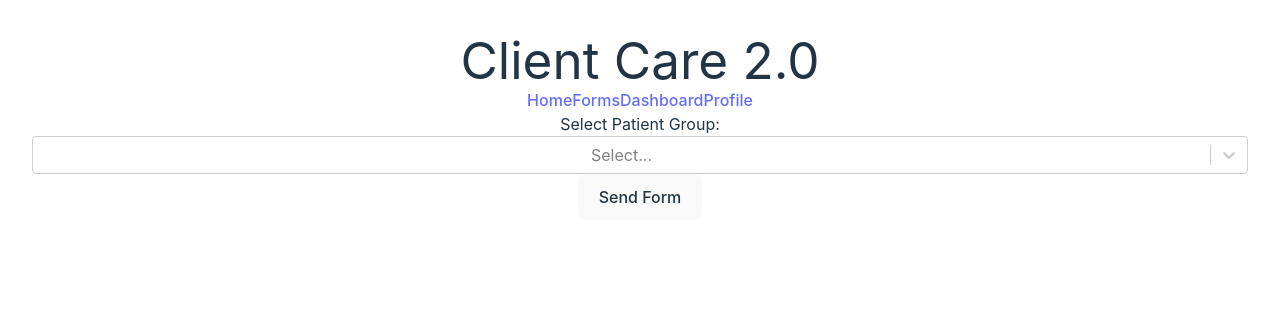
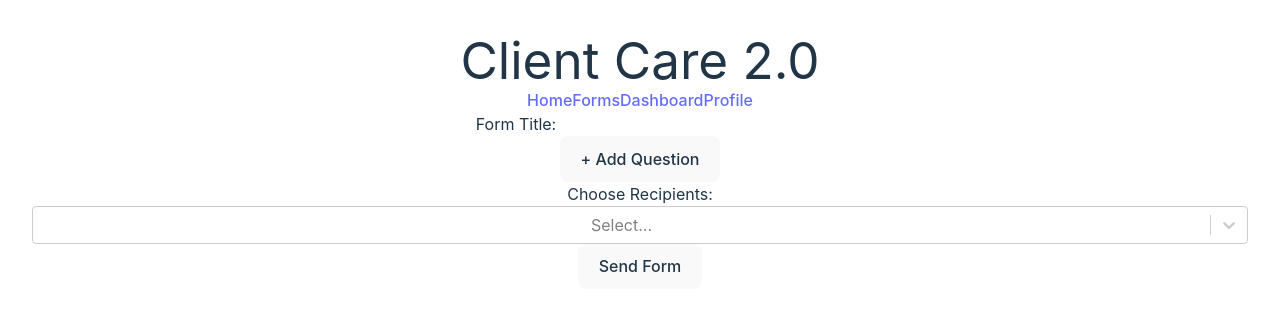
Before and after one commit to cfgtexas24/Team-17, a React (Vite) app in the folder clientcare2/: page /create-form in a window 1280 px wide. Shown: the top 310 px of the page. Built offline with nearby package versions, Linux system fonts and the light colour scheme.

Commit message:
added mock ups of form creation

```diff
--- a/clientcare2/src/backend/googleFormsAPI/requests.jsx
+++ /dev/null
@@ -1,22 +0,0 @@
-const createForm = async () => {
-    const response = await fetch(`https://forms.googleapis.com/v1/forms`, {
-      method: 'POST',
-      headers: {
-        'Content-Type': 'application/json',
-        'Authorization': `Bearer ${import.meta.env.VITE_GOOGLE_SCRIPTS_API_KEY}`
-      },
-      body: JSON.stringify({
-        "info": {
-          "title": "My new form"
-        }
-      })
-    })
-
-    if (!response.ok) {
-      throw new Error(`Error: ${response.statusText}`)
-    }
-
-    return response.json()
-  }
-
-  export { createForm }
--- a/clientcare2/src/components/admin_components/CreateForm.jsx
+++ b/clientcare2/src/components/admin_components/CreateForm.jsx
@@ -1,6 +1,6 @@
 import React, { useState } from 'react'
 import Select from 'react-select'
-import {createForm} from '../../backend/googleFormsAPI/requests'
+
 /************************************************** */
 // PULL THESE FROM THE BACKEND
 const patientOptions = [
@@ -18,26 +18,59 @@ const patientOptions = [
   /************************************************ */
   //this shows the Create Form page, specifically the "Send Form" button and options
 export default function CreateForm() {
-  const [selectedPatientGroup, setSelectedPatientGroup] = useState('')
+    const [selectedPatientGroup, setSelectedPatientGroup] = useState('')
   const [showEventDropdown, setShowEventDropdown] = useState(false)
-  const [loading, setLoading] = useState(false)
+  const [questions, setQuestions] = useState([])
+  const [formTitle, setFormTitle] = useState('')
 
   const handlePatientGroupChange = (selectedOption) => {
     const value = selectedOption ? selectedOption.value : ''
     setSelectedPatientGroup(value)
     setShowEventDropdown(value === 'patients-who')
   }
+  const addQuestion = () => {
+    setQuestions([...questions, ''])
+  }
 
-  const handleCreateForm = async () => {
-    setLoading(true)
-    createForm();
-    setLoading(false)
+  const handleQuestionChange = (index, value) => {
+    const newQuestions = [...questions]
+    newQuestions[index] = value
+    setQuestions(newQuestions)
   }
 
   return (
     <div className="p-4">
+      <div className="mb-4 shadow-top">
+        <label htmlFor="form-title" className="block text-center mb-2">Form Title:</label>
+        <input
+          id="form-title"
+          type="text"
+          value={formTitle}
+          onChange={(e) => setFormTitle(e.target.value)}
+          className="block mx-auto mb-4 p-2 border border-gray-300 rounded w-1/2 text-black bg-white"
+        />
+      </div>
       <div className="mb-4">
-        <label htmlFor="patient-select" className="block mb-2">Select Patient Group:</label>
+        <button
+          onClick={addQuestion}
+          className="bg-blue-500 text-white rounded-full p-2 mb-4"
+        >
+          + Add Question
+        </button>
+        {questions.map((question, index) => (
+          <div key={index} className="mb-2">
+            <input
+              type="text"
+              value={question}
+              onChange={(e) => handleQuestionChange(index, e.target.value)}
+              className="block w-full p-2 border border-gray-300 rounded bg-white text-black"
+              placeholder={`Question ${index + 1}`}
+            />
+          </div>
+        ))}
+      </div>
+      <div>
+      <label htmlFor="receipients-title" className="block text-center mb-2">Choose Recipients:</label>
         <Select
           id="patient-select"
           name="patient-group"
@@ -52,15 +85,8 @@ export default function CreateForm() {
             options={eventOptions}
             className="mb-4"
           />
-        )}
-      </div>
-      <div>
-        <button
-          onClick={handleCreateForm}
-          className="bg-white text-purple-500 border border-purple-500 rounded px-4 py-2 hover:bg-purple-100"
-          disabled={loading}
-        >
-          {loading ? 'Creating...' : 'Send Form'}
+        )}        <button className="bg-white text-purple-500 border border-purple-500 rounded px-4 py-2 hover:bg-purple-100">
+          Send Form
         </button>
       </div>
     </div>
--- a/clientcare2/src/components/admin_components/FormDetail.jsx
+++ b/clientcare2/src/components/admin_components/FormDetail.jsx
@@ -16,6 +16,12 @@ const eventOptions = [
   { value: 'event-3', label: 'Event 3' }
 ]
 
+const questions = [
+  { value: 'question-1', label: 'What was most useful for you from this class?' },
+  { value: 'question-2', label: 'What wa least useful for you from this class?' },
+  { value: 'question-3', label: 'How much do you agree with the following statement: I now feel more prepare for giving birth after this session.' }
+]
+
 /************************************************** */
 //this page shows the form details, specifically the "Send Form" button and options
 const FormDetailPage = ({ formName }) => {
@@ -31,8 +37,13 @@ const FormDetailPage = ({ formName }) => {
   return (
     <div className="p-4">
       <h1 className="text-2xl font-bold mb-4">{formName}</h1>
+      {questions.map((question, index) => (
+          <div key={index} className="block w-full p-2 border border-gray-300 rounded bg-white text-black mb-4">
+            {question.label}
+          </div>
+        ))}
       <div className="mb-4">
-        <label htmlFor="patient-select" className="block mb-2">Select Patient Group:</label>
+        <label htmlFor="patient-select" className="block mb-2">Select Recipient:</label>
         <Select
           id="patient-select"
           name="patient-group"
```
Also changed, not shown: 1 other file (tests, documents, lock files or other folders).
